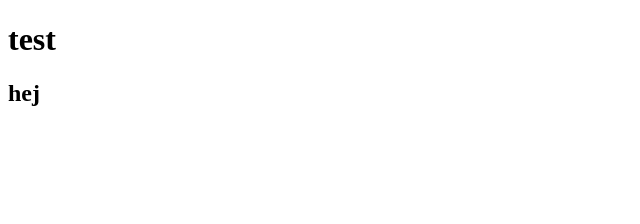
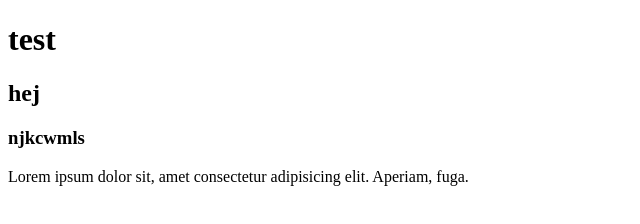
Before and after one commit to dahl0022/pilot, a plain HTML site: page index.html in a window 1280 px wide. Shown: the whole page, without its empty margins (0-640 px from the left). Drawn offline with Linux system fonts and the light colour scheme.

Commit message:
hej commit

```diff
--- a/index.html
+++ b/index.html
@@ -9,5 +9,9 @@
   <body>
     <h1>test</h1>
     <h2>hej</h2>
+    <h3>njkcwmls</h3>
+    <p>
+      Lorem ipsum dolor sit, amet consectetur adipisicing elit. Aperiam, fuga.
+    </p>
   </body>
 </html>
```
